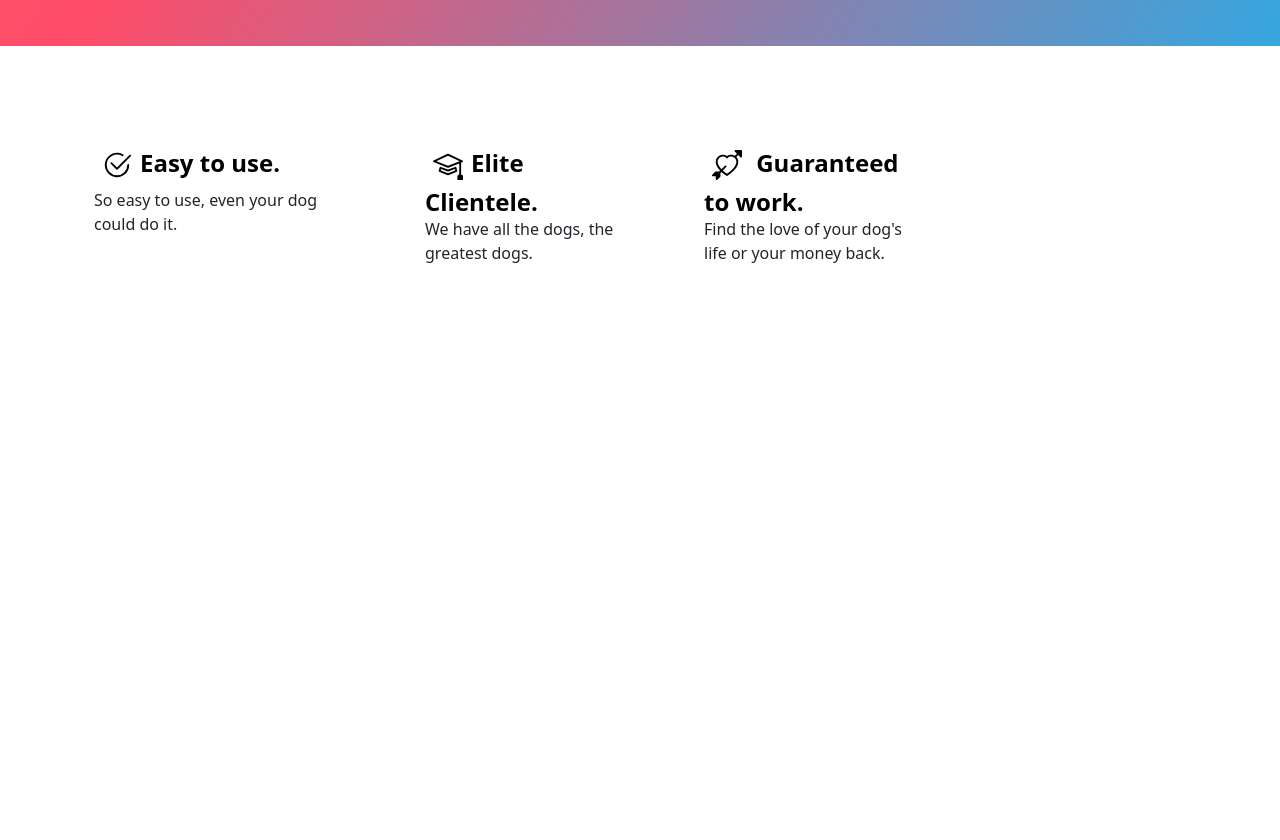
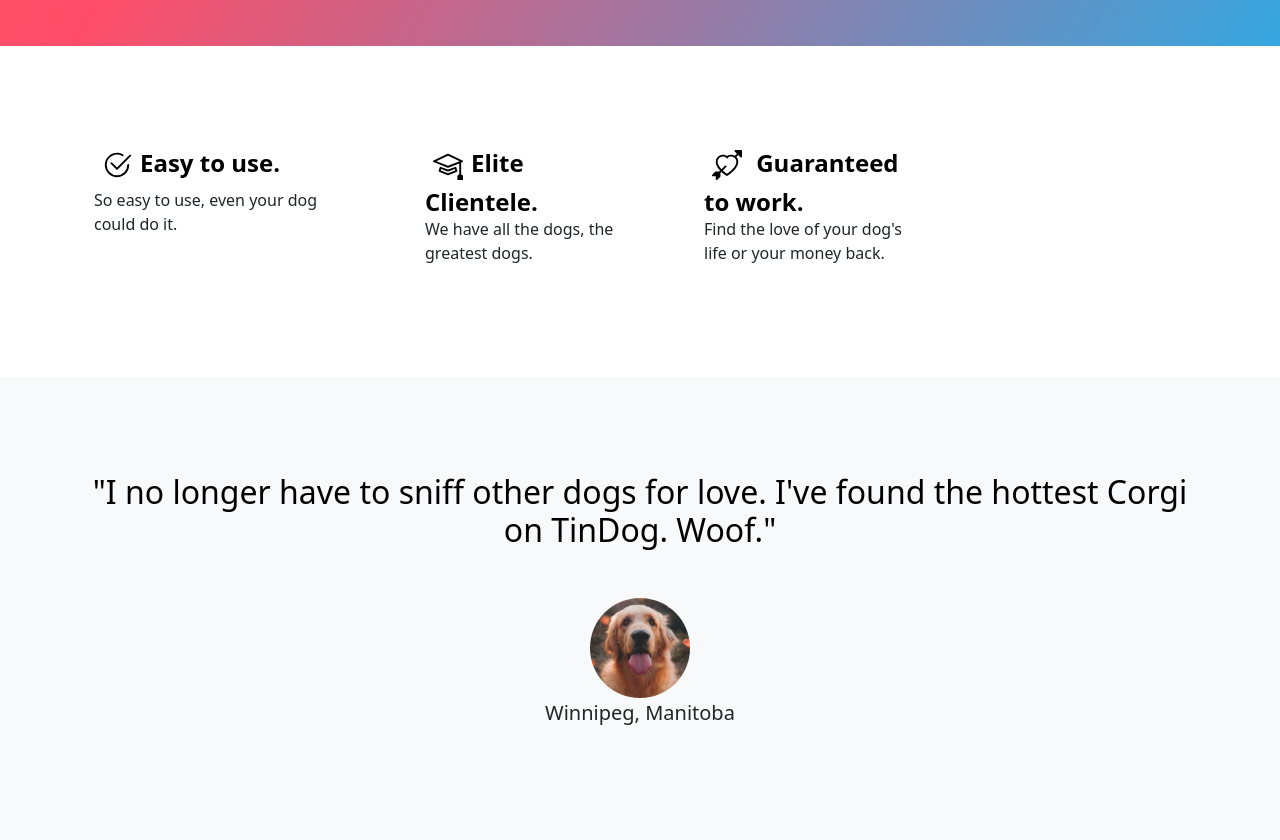
Before and after one commit to GurditLubana/DogsTinder, a plain HTML site: page index.html in a window 1280 px wide. Shown: the part 692-1532 px from the top of the page. Before the commit the page ends 1069 px from the top, so only its background shows below. Drawn offline with nearby package versions, Linux system fonts and the light colour scheme.

Commit message:
Implemented Testimonial

```diff
--- a/index.html
+++ b/index.html
@@ -17,7 +17,8 @@
     <div class="container col-xxl-8 px-4 py-5">
       <div class="row flex-lg-row-reverse align-items-center g-5 pt-5">
         <div class="col-10 col-sm-8 col-lg-6">
-          <img src="./images/iphone.png" class="d-block mx-lg-auto img-fluid" alt="Bootstrap Themes" height="200" loading="lazy">
+          <img src="./images/iphone.png" class="d-block mx-lg-auto img-fluid" alt="Bootstrap Themes" height="200"
+            loading="lazy">
         </div>
         <div class="col-lg-6">
           <h1 class="display-5 fw-bold text-body-emphasis lh-1 mb-3">Meet new and interesting dogs nearby.</h1>
@@ -49,13 +50,14 @@
 
           <div>
             <h3 class="fw-bold mb-0 fs-4 text-body-emphasis">
-              <svg xmlns="http://www.w3.org/2000/svg" height="30"
-                fill="currentColor" class="mx-2 my-2 bi bi-check2-circle" viewBox="0 0 16 16">
+              <svg xmlns="http://www.w3.org/2000/svg" height="30" fill="currentColor"
+                class="mx-2 my-2 bi bi-check2-circle" viewBox="0 0 16 16">
                 <path
                   d="M2.5 8a5.5 5.5 0 0 1 8.25-4.764.5.5 0 0 0 .5-.866A6.5 6.5 0 1 0 14.5 8a.5.5 0 0 0-1 0 5.5 5.5 0 1 1-11 0z" />
                 <path
                   d="M15.354 3.354a.5.5 0 0 0-.708-.708L8 9.293 5.354 6.646a.5.5 0 1 0-.708.708l3 3a.5.5 0 0 0 .708 0l7-7z" />
-              </svg>Easy to use.</h3>
+              </svg>Easy to use.
+            </h3>
             <p>So easy to use, even your dog could do it.</p>
           </div>
         </div>
@@ -66,8 +68,8 @@
           <div>
             <h3 class="fw-bold mb-0 fs-4 text-body-emphasis">
 
-              <svg xmlns="http://www.w3.org/2000/svg" height="30" fill="currentColor" class=" mx-2 my-2 bi bi-mortarboard"
-                viewBox="0 0 16 16">
+              <svg xmlns="http://www.w3.org/2000/svg" height="30" fill="currentColor"
+                class=" mx-2 my-2 bi bi-mortarboard" viewBox="0 0 16 16">
                 <path
                   d="M8.211 2.047a.5.5 0 0 0-.422 0l-7.5 3.5a.5.5 0 0 0 .025.917l7.5 3a.5.5 0 0 0 .372 0L14 7.14V13a1 1 0 0 0-1 1v2h3v-2a1 1 0 0 0-1-1V6.739l.686-.275a.5.5 0 0 0 .025-.917l-7.5-3.5ZM8 8.46 1.758 5.965 8 3.052l6.242 2.913L8 8.46Z" />
                 <path
@@ -97,6 +99,17 @@
   </section>
   <!-- Testimonial -->
   <section id="testimonial">
+    <div class="p-5 text-center bg-body-tertiary">
+      <div class="container py-5">
+        <h2 class="text-body-emphasis">"I no longer have to sniff other dogs for love. I've found the hottest Corgi on
+          TinDog. Woof."</h2>
+        <img class="mx-auto d-block profile-img mt-5" src=".\images\dog-img.jpg" alt="dog">
+        <p class="col-lg-8 mx-auto lead">Winnipeg, Manitoba </p>
+      </div>
+    </div>
+
+
+
 
   </section>
   <!-- Pricing -->
```
Also changed, not shown: css/style.css (line endings or trailing spaces).
